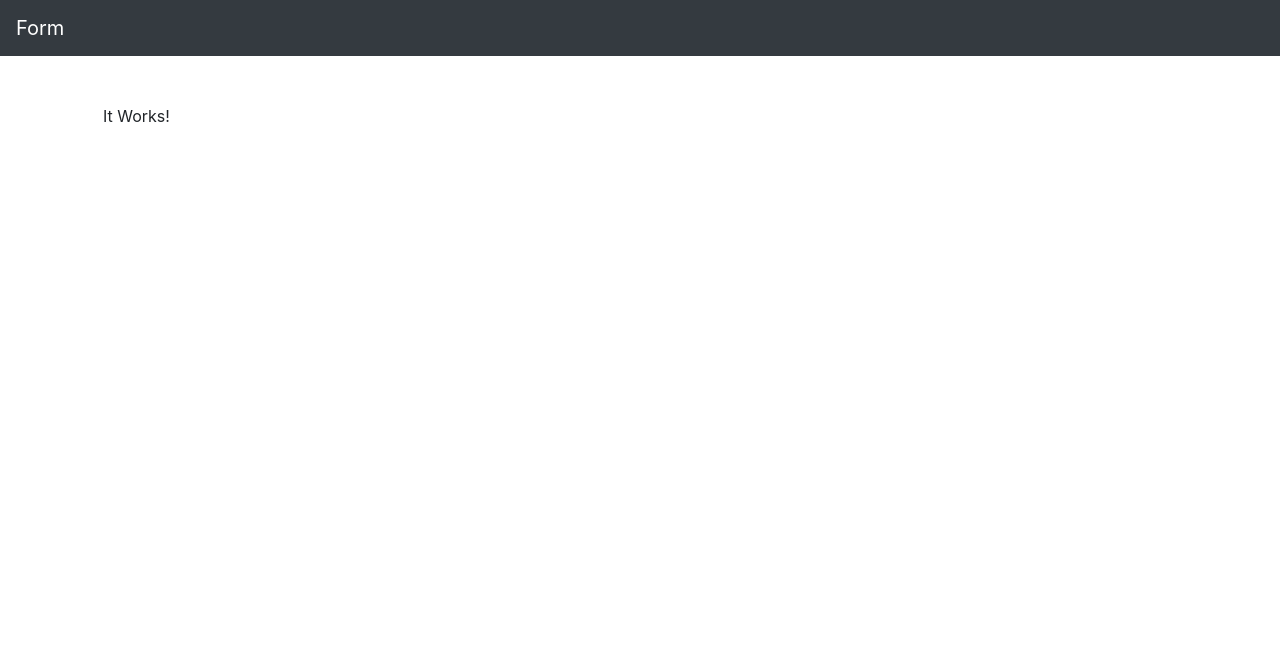
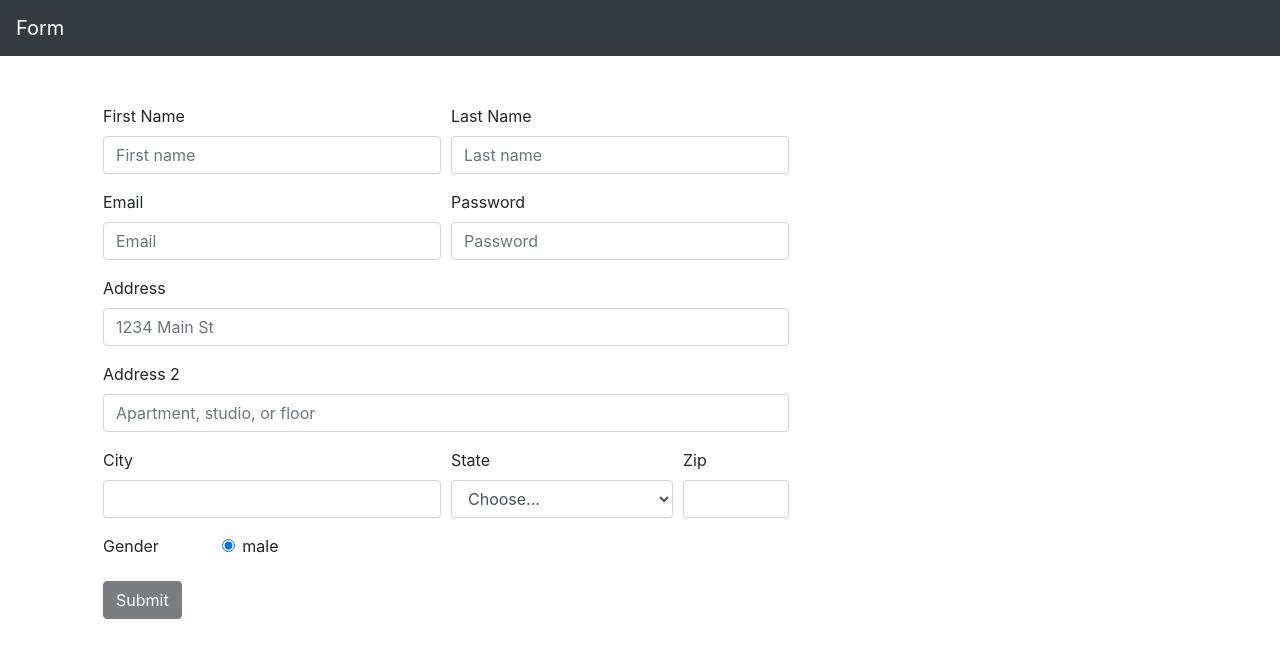
Before and after one commit to ZizoNaser/angular-form, an Angular app: page / in a window 1280 px wide. Shown: the top 658 px of the page. Built offline with nearby package versions, Linux system fonts and the light colour scheme.

Commit message:
Added Form's HTML

```diff
--- a/src/app/app.component.html
+++ b/src/app/app.component.html
@@ -3,6 +3,6 @@
 </nav>
 <div class="container p-5">
   <div class="row">
-    It Works!
+    <af-form></af-form>
   </div>
 </div>
--- a/src/app/app.module.ts
+++ b/src/app/app.module.ts
@@ -1,6 +1,6 @@
 import { BrowserModule } from '@angular/platform-browser';
 import { NgModule } from '@angular/core';
-import { FormsModule } from '@angular/forms';
+import { FormsModule, ReactiveFormsModule } from '@angular/forms';
 import { HttpModule } from '@angular/http';
 
 import { AppComponent } from './app.component';
@@ -14,7 +14,8 @@ import { FormDdComponent } from './form-dd/form-dd.component';
   imports: [
     BrowserModule,
     FormsModule,
-    HttpModule
+    HttpModule,
+    ReactiveFormsModule
   ],
   providers: [],
   bootstrap: [AppComponent]
--- a/src/app/form-dd/form-dd.component.html
+++ b/src/app/form-dd/form-dd.component.html
@@ -1,3 +1,61 @@
-<p>
-  form-dd works!
-</p>
+<form>
+    <div class="form-row">
+        <div class="col form-group">
+          <label for="firstName">First Name</label>
+          <input type="text" class="form-control" placeholder="First name" id="firstName">
+        </div>
+        <div class="col">
+          <label for="lastName">Last Name</label>
+          <input type="text" class="form-control" placeholder="Last name" id="lastName">
+        </div>
+      </div>
+  <div class="form-row">
+    <div class="form-group col-md-6">
+      <label for="inputEmail4">Email</label>
+      <input type="email" class="form-control" id="inputEmail4" placeholder="Email">
+    </div>
+    <div class="form-group col-md-6">
+      <label for="inputPassword4">Password</label>
+      <input type="password" class="form-control" id="inputPassword4" placeholder="Password">
+    </div>
+  </div>
+  <div class="form-group">
+    <label for="inputAddress">Address</label>
+    <input type="text" class="form-control" id="inputAddress" placeholder="1234 Main St">
+  </div>
+  <div class="form-group">
+    <label for="inputAddress2">Address 2</label>
+    <input type="text" class="form-control" id="inputAddress2" placeholder="Apartment, studio, or floor">
+  </div>
+  <div class="form-row">
+    <div class="form-group col-md-6">
+      <label for="inputCity">City</label>
+      <input type="text" class="form-control" id="inputCity">
+    </div>
+    <div class="form-group col-md-4">
+      <label for="inputState">State</label>
+      <select id="inputState" class="form-control">
+        <option selected>Choose...</option>
+        <option>...</option>
+      </select>
+    </div>
+    <div class="form-group col-md-2">
+      <label for="inputZip">Zip</label>
+      <input type="text" class="form-control" id="inputZip">
+    </div>
+  </div>
+  <fieldset class="form-group">
+      <div class="row">
+        <legend class="col-form-label col-sm-2 pt-0">Gender</legend>
+        <div class="col-sm-10">
+          <div class="form-check">
+            <input class="form-check-input" type="radio" name="gridRadios" id="gridRadios1" value="option1" checked>
+            <label class="form-check-label" for="gridRadios1">
+              male
+            </label>
+          </div>
+        </div>
+      </div>
+    </fieldset>
+  <button type="submit" class="btn btn-dark" disabled>Submit</button>
+</form>
```
